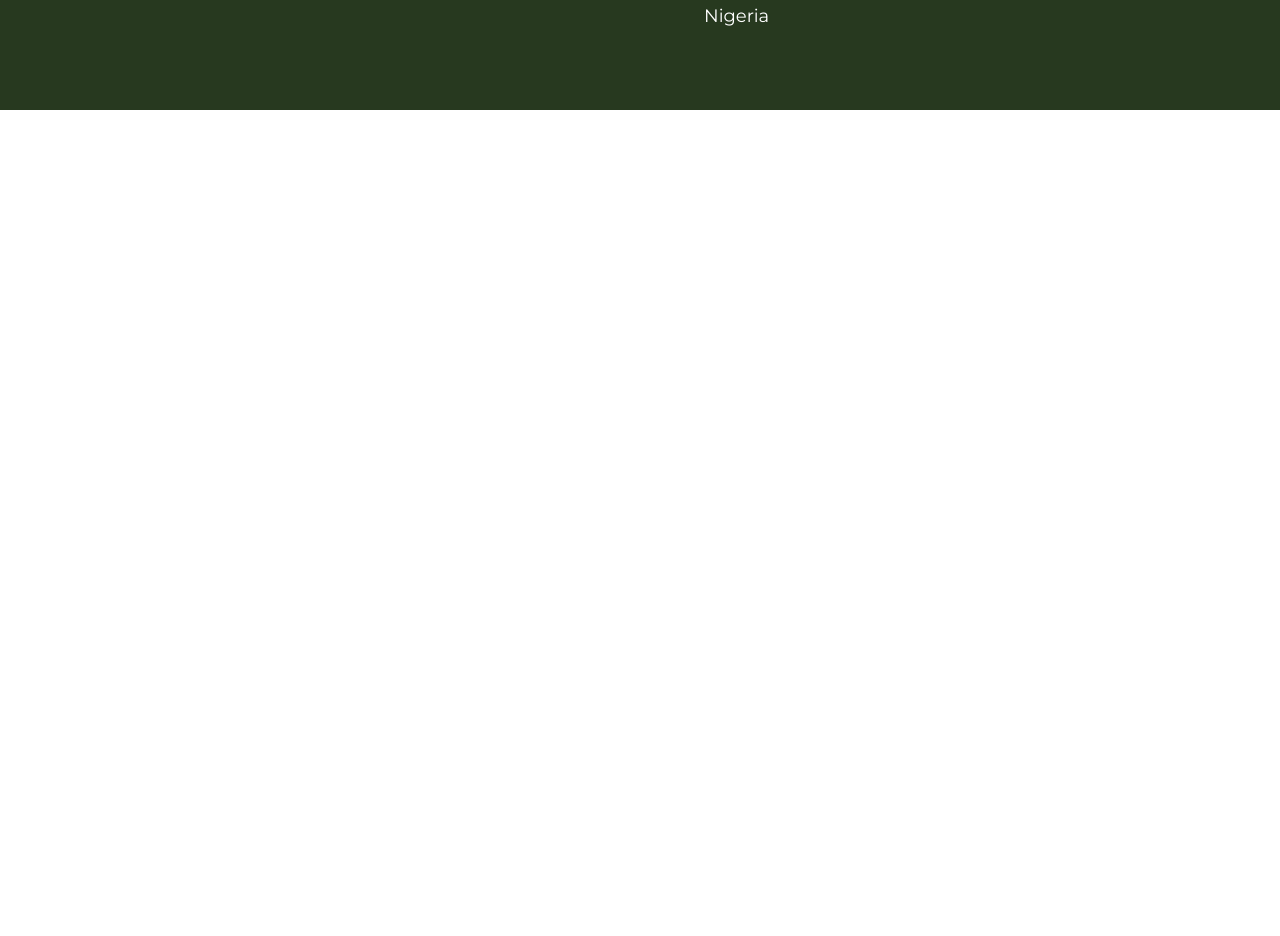
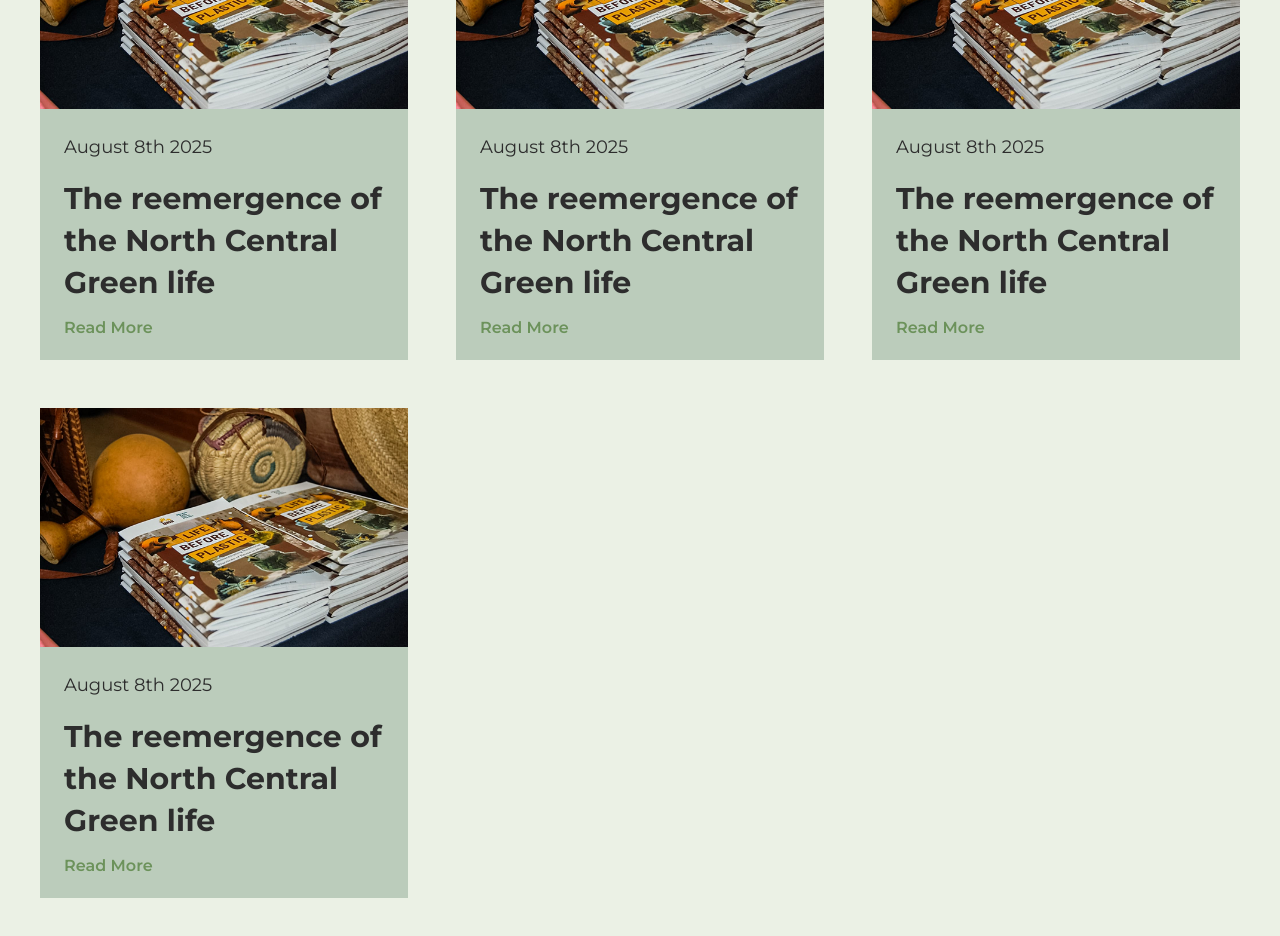
Before and after one commit to Akintayo74/CFEW-website-dian, a React (Vite) app: page / in a window 1280 px wide. Shown: the part 4780-5716 px from the top of the page. Before the commit the page ends 4890 px from the top, so only its background shows below. Built offline with nearby package versions, Linux system fonts and the light colour scheme.

Commit message:
Style SectionHeader; Create reusable BlogCard component

```diff
--- a/src/components/BlogCard/BlogCard.jsx
+++ b/src/components/BlogCard/BlogCard.jsx
@@ -1,8 +1,9 @@
+import Container from "../Container/Container";
 import React from "react";
 
 function BlogCard({ imageSrc, imageAlt, publishDate, title }) {
   return (
-    <div className="bg-cfew-primary-100 flex flex-col w-80">
+    <div className="bg-cfew-primary-100 flex flex-col w-full">
       <div className="flex justify-center">
         <img
           src={imageSrc}
@@ -12,9 +13,9 @@ function BlogCard({ imageSrc, imageAlt, publishDate, title }) {
       </div>
 
       <div className="flex flex-col text-left gap-4 p-6">
-        <p className="text-sm text-cfew-dark">{publishDate}</p>
-        <h6 className="font-bold text-2xl text-cfew-dark">{title}</h6>
-        <a href="https://www.wikipedia.org/" className="font-semibold text-sm text-cfew-primary-400">
+        <p className="text-sm md:text-lg text-cfew-dark leading-relaxed">{publishDate}</p>
+        <h6 className="font-bold text-2xl lg:text-3xl text-cfew-dark leading-[1.4]">{title}</h6>
+        <a href="https://www.wikipedia.org/" className="font-semibold text-sm md:text-base leading-none text-cfew-primary-400 hover:underline">
           Read More
         </a>
       </div>
--- a/src/components/SectionHeader/SectionHeader.jsx
+++ b/src/components/SectionHeader/SectionHeader.jsx
@@ -1,7 +1,7 @@
 import React from "react";
 
 function SectionHeader({ children }) {
-  return <h1 className="text-cfew-dark text-5xl mb-5 font-bold lg:mb-6">{children}</h1>;
+  return <h1 className="text-cfew-dark text-4xl lg:text-5xl mb-5 font-bold lg:mb-6">{children}</h1>;
 }
 
 export default SectionHeader;
--- a/src/components/StoriesInsights/StoriesInsights.jsx
+++ b/src/components/StoriesInsights/StoriesInsights.jsx
@@ -2,26 +2,46 @@ import React from "react";
 import Section from "../Section/Section";
 import SectionHeader from "../SectionHeader";
 import BlogCard from "../BlogCard/BlogCard";
+import Container from "../Container/Container";
 
 function StoriesInsights() {
   return (
     <Section spacing="looseSymmetrical">
+      <Container>
       <div className="flex flex-col items-center">
         <SectionHeader>Stories and Insights</SectionHeader>
-        <p>
+        <p className="mb-12">
           Stay informed with stories from the field, environmental tips, and
           updates on our ongoing programs.
         </p>
-        {/* <div className="flex flex-col items-center"> */}
+        <div className="grid grid-cols-1 gap-12 md:grid-cols-2 md:justify-between lg:grid-cols-3 2xl:grid-cols-4 ">
           <BlogCard
             imageSrc="/slide-1.png"
             imageAlt="Random Image"
             publishDate="August 8th 2025"
             title='The reemergence of the North Central Green life'
-
           />
-        {/* </div> */}
+          <BlogCard
+            imageSrc="/slide-1.png"
+            imageAlt="Random Image"
+            publishDate="August 8th 2025"
+            title='The reemergence of the North Central Green life'
+          />
+          <BlogCard
+            imageSrc="/slide-1.png"
+            imageAlt="Random Image"
+            publishDate="August 8th 2025"
+            title='The reemergence of the North Central Green life'
+          />
+          <BlogCard
+            imageSrc="/slide-1.png"
+            imageAlt="Random Image"
+            publishDate="August 8th 2025"
+            title='The reemergence of the North Central Green life'
+          />
+        </div>
       </div>
+      </Container>
     </Section>
   );
 }
--- a/src/pages/HomePage.jsx
+++ b/src/pages/HomePage.jsx
@@ -5,6 +5,7 @@ import Layout from '../components/Layout/Layout';
 import Slideshow from '../components/Slideshow/Slideshow';
 import ThematicAreas from '../components/ThematicAreas/ThematicAreas';
 import FoundersMessage from '../components/FoundersMessage/FoundersMessage'
+import StoriesInsights from '../components/StoriesInsights/StoriesInsights';
 
 function HomePage() {
 
@@ -15,8 +16,7 @@ function HomePage() {
             <ThematicAreas />
             <HowWeWork />
             <FoundersMessage />
-            <Container>
-            </Container>
+            <StoriesInsights />
         </Layout>
     )
 }
```
Also changed, not shown: structure.txt.
